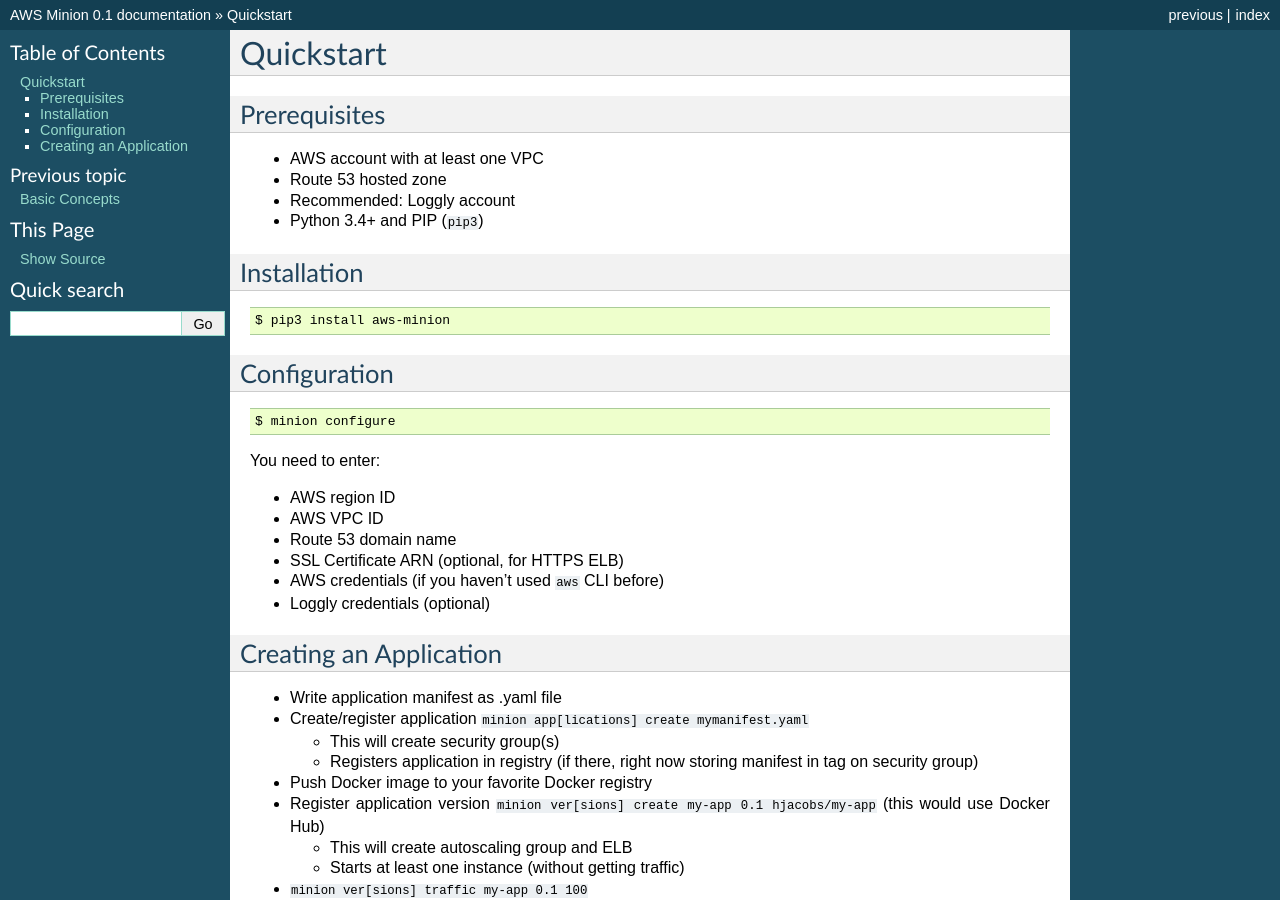
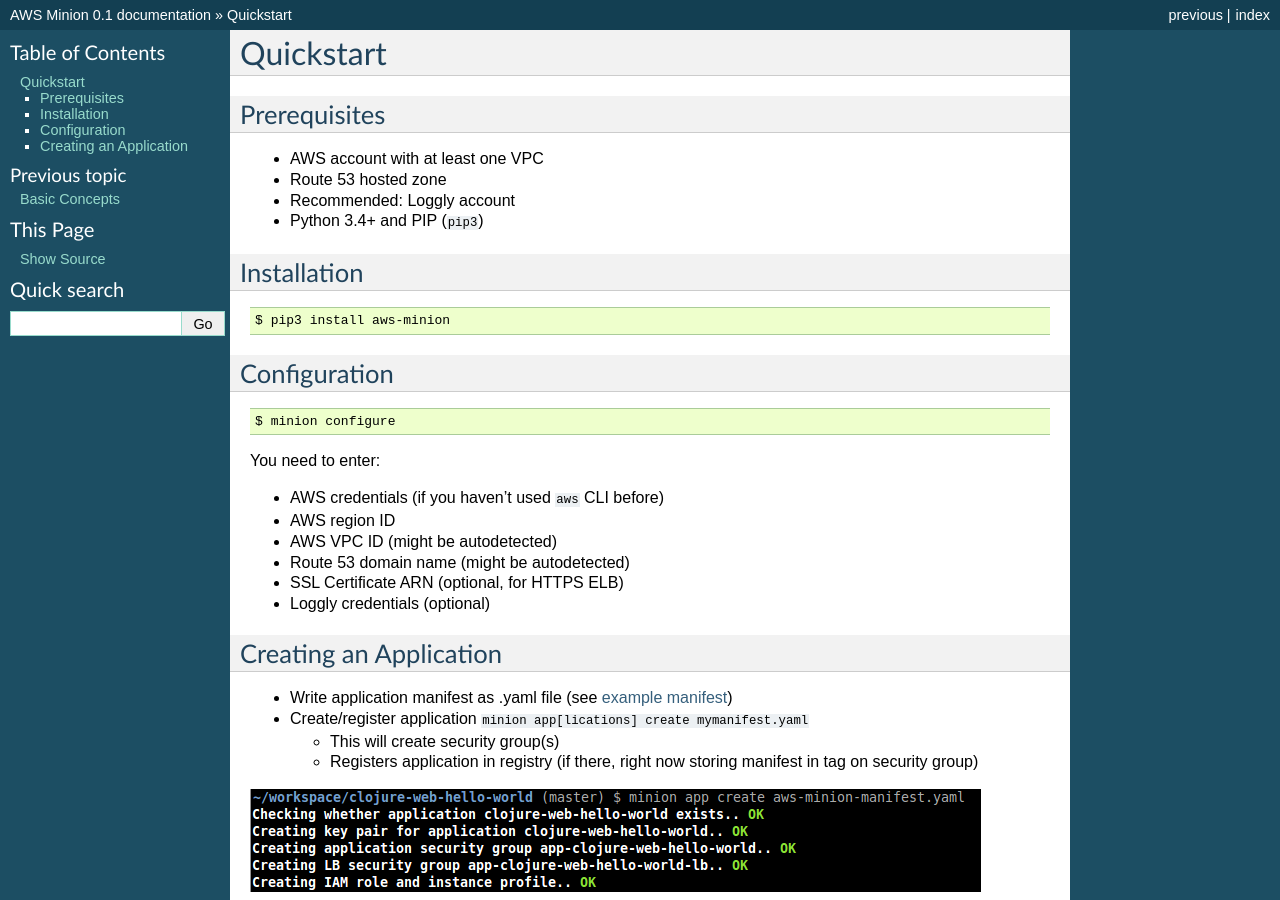
Before and after one commit to l2t3r/aws-minion, a Sphinx documentation site: the page built from docs/quickstart.rst, in a window 1280 px wide and 900 px high. Built offline with Sphinx 7.4.7, drawn with Linux system fonts in a browser that asks for light colours.

Commit message:
improve docs

```diff
--- a/README.rst
+++ b/README.rst
@@ -84,8 +84,9 @@
 ToDos
 =====
 
-* use SSL for ELB
 * use private and public subnets
+* fix hardcoded AMI ID
+* create new base AMI
 
 
 .. _AWS Minion Documentation on Read the Docs: http://aws-minion.readthedocs.org/
--- a/docs/quickstart.rst
+++ b/docs/quickstart.rst
@@ -26,22 +26,25 @@
 
 You need to enter:
 
+* AWS credentials (if you haven't used ``aws`` CLI before)
 * AWS region ID
-* AWS VPC ID
-* Route 53 domain name
+* AWS VPC ID (might be autodetected)
+* Route 53 domain name (might be autodetected)
 * SSL Certificate ARN (optional, for HTTPS ELB)
-* AWS credentials (if you haven't used ``aws`` CLI before)
 * Loggly credentials (optional)
 
 
 Creating an Application
 =======================
 
-* Write application manifest as .yaml file
+* Write application manifest as .yaml file (see `example manifest`_)
 * Create/register application ``minion app[lications] create mymanifest.yaml``
 
   * This will create security group(s)
   * Registers application in registry (if there, right now storing manifest in tag on security group)
+
+.. image:: _static/cli-app-create.png
+   :alt: Screenshot: minion app create
 
 * Push Docker image to your favorite Docker registry
 * Register application version ``minion ver[sions] create my-app 0.1 hjacobs/my-app`` (this would use Docker Hub)
@@ -49,6 +52,15 @@
   * This will create autoscaling group and ELB
   * Starts at least one instance (without getting traffic)
 
+.. image:: _static/cli-ver-create.png
+   :alt: Screenshot: minion ver create
+
 * ``minion ver[sions] traffic my-app 0.1 100``
 
   * Update DNS to point to version LB
+
+.. image:: _static/cli-list.png
+   :alt: Screenshot: minion versions and instances
+
+
+.. _example manifest: https://github.com/zalando/aws-minion/blob/master/examples/myapp-manifest.yaml
```
Also changed, not shown: docs/_static/cli-app-create.png (added), docs/_static/cli-list.png (added), docs/_static/cli-ver-create.png (added), 1 other file.
